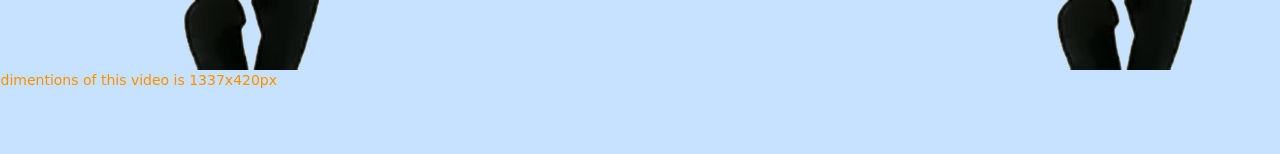
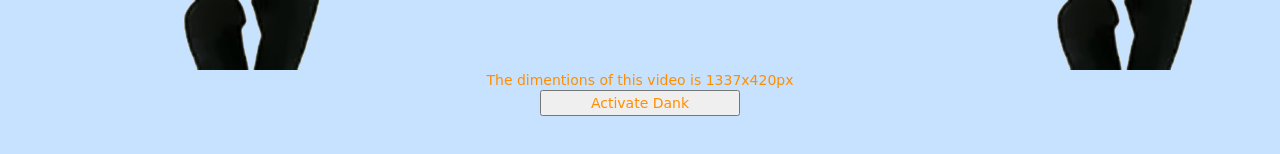
Before and after one commit to Oggiedaman/Heystsida, a plain HTML site: page index.html in a window 1280 px wide. Shown: the part 500-654 px from the top of the page. Drawn offline with nearby package versions, Linux system fonts and the light colour scheme.

Commit message:
Centrerade saker

```diff
--- a/index.html
+++ b/index.html
@@ -28,8 +28,14 @@
 				</div>
 			</div>
 			<div class="row">
-			<div class"col-md-4 col-md-4 offset">
-				<p> The dimentions of this video is 1337x420px</p>
+				<div class="col-md-4 col-md-offset-4">
+					The dimentions of this video is 1337x420px
+				</div>
+			</div>
+			<div class="row">
+				<div class="col-md-4 col-md-offset-4">
+					<button type="button" id="hitmarkerButton"> Activate Dank </button>
+				</div>
 			</div>
 		</div>
 	</body>
--- a/style.css
+++ b/style.css
@@ -1,5 +1,5 @@
 body {
-	/*text-align: center;*/
+	text-align: center;
 	font-family:cursive;
 	background-color: #C6E2FF !important;
 	color: #FF8E00 !important;
@@ -12,3 +12,6 @@ h1 {
 	background-color: #00547F;
 	text-align: center;
 }
+#hitmarkerButton {
+	width: 200px;
+}
```
